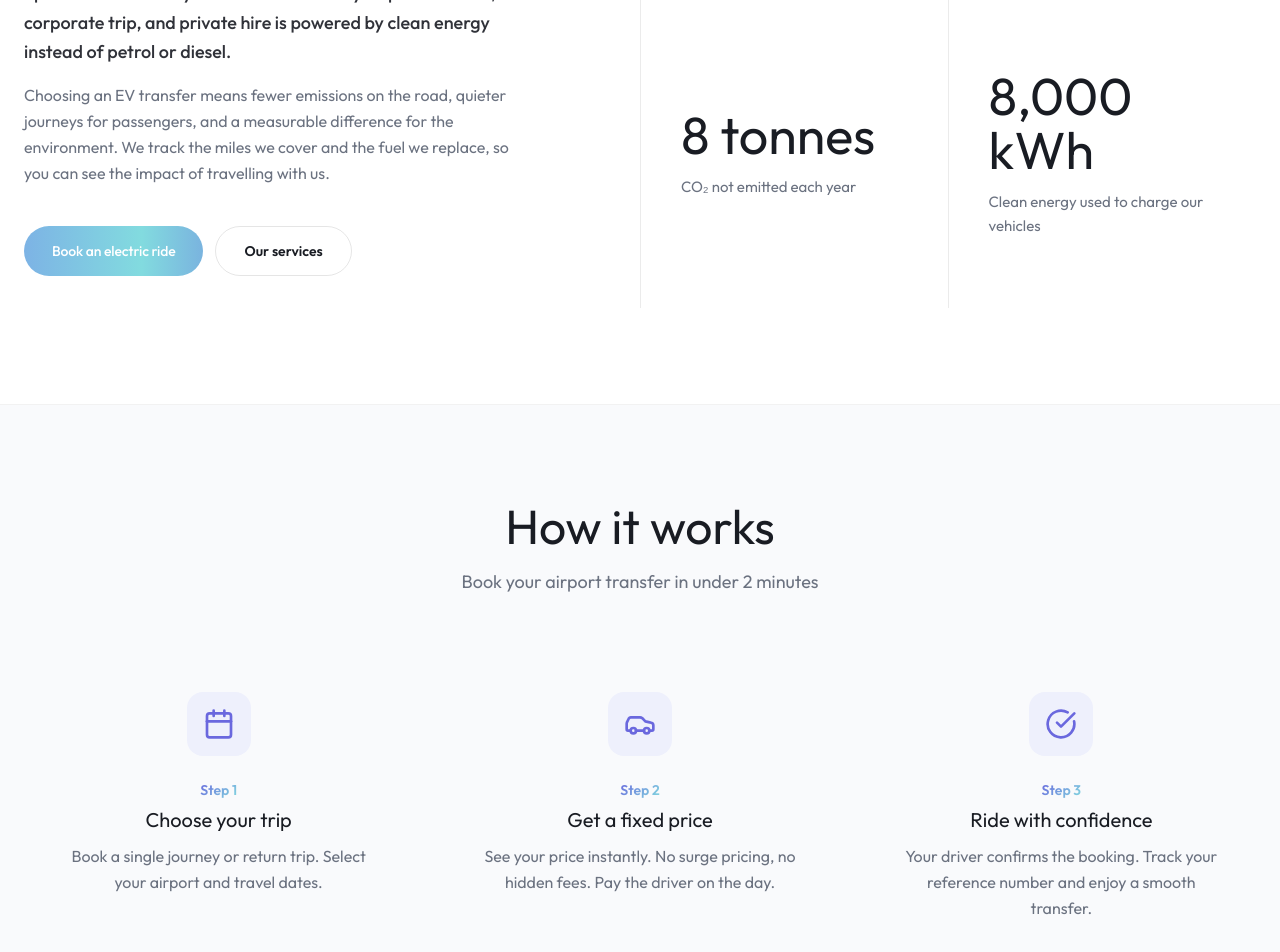
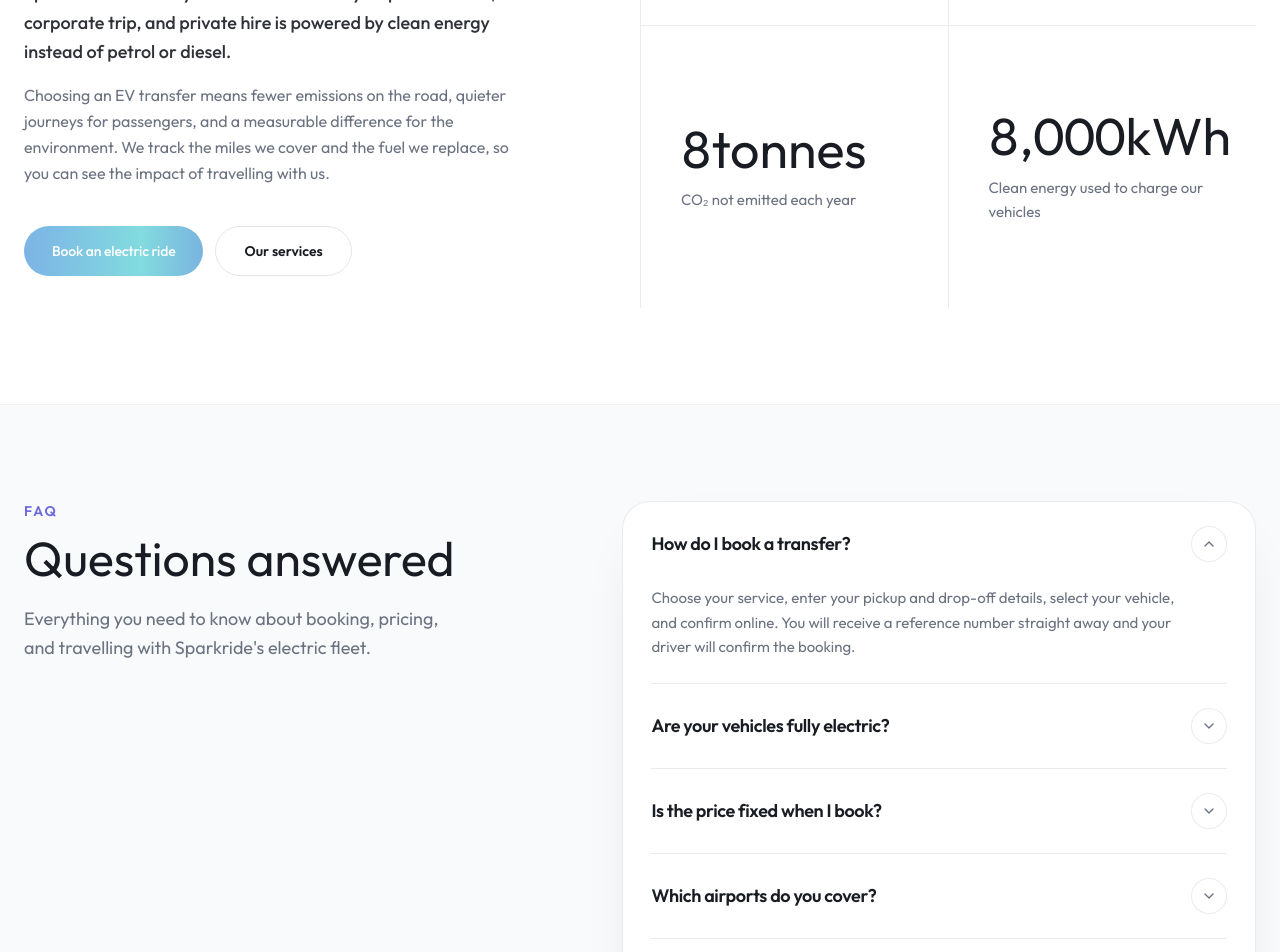
Before and after one commit to CHWEB7/Sparkride, a Next.js app: page / in a window 1280 px wide. Shown: the part 2140-3092 px from the top of the page. Built offline with nearby package versions, Linux system fonts and the light colour scheme.

Commit message:
Polish stats animation, add FAQ section, and footer logo

```diff
--- a/src/app/page.tsx
+++ b/src/app/page.tsx
@@ -2,7 +2,7 @@ import { Header } from "@/components/Header";
 import { Hero } from "@/components/Hero";
 import { ServicesSection } from "@/components/ServicesSection";
 import { SustainableTravelSection } from "@/components/SustainableTravelSection";
-import { HowItWorks } from "@/components/HowItWorks";
+import { FaqSection } from "@/components/FaqSection";
 import { Footer } from "@/components/Footer";
 
 export default function HomePage() {
@@ -13,7 +13,7 @@ export default function HomePage() {
         <Hero />
         <ServicesSection />
         <SustainableTravelSection />
-        <HowItWorks />
+        <FaqSection />
       </main>
       <Footer />
     </>
--- /dev/null
+++ b/src/components/FaqSection.tsx
@@ -0,0 +1,130 @@
+"use client";
+
+import { useState } from "react";
+import { ChevronDown } from "lucide-react";
+import { AnimatePresence, motion, useReducedMotion } from "framer-motion";
+import { SiteContainer } from "@/components/SiteContainer";
+
+const FAQS = [
+  {
+    question: "How do I book a transfer?",
+    answer:
+      "Choose your service, enter your pickup and drop-off details, select your vehicle, and confirm online. You will receive a reference number straight away and your driver will confirm the booking.",
+  },
+  {
+    question: "Are your vehicles fully electric?",
+    answer:
+      "Yes. Sparkride operates a fully electric fleet. Every journey is powered by clean energy, helping reduce emissions and fuel use compared with a conventional private hire.",
+  },
+  {
+    question: "Is the price fixed when I book?",
+    answer:
+      "Yes. The price you see at checkout is the price you pay — no surge pricing and no hidden fees. Payment is made to your driver on the day of travel.",
+  },
+  {
+    question: "Which airports do you cover?",
+    answer:
+      "We cover major UK airports including Leeds Bradford, Manchester, Heathrow, Gatwick, Birmingham, Liverpool, Newcastle, and more. Airport transfers can be booked as single or return journeys.",
+  },
+  {
+    question: "What if my flight is delayed?",
+    answer:
+      "Include your flight number when booking so we can monitor arrival times. For airport pickups we adjust collection accordingly — just contact us if your plans change.",
+  },
+  {
+    question: "Do you offer corporate and private hire?",
+    answer:
+      "Yes. Beyond airport transfers we provide corporate travel, private hire, ferry port transfers, and theme park journeys. All services use the same professional drivers and electric vehicles.",
+  },
+] as const;
+
+function FaqItem({
+  question,
+  answer,
+  isOpen,
+  onToggle,
+}: {
+  question: string;
+  answer: string;
+  isOpen: boolean;
+  onToggle: () => void;
+}) {
+  const reduceMotion = useReducedMotion();
+
+  return (
+    <div className="border-b border-black/8 dark:border-white/10 last:border-b-0">
+      <button
+        type="button"
+        onClick={onToggle}
+        aria-expanded={isOpen}
+        className="flex w-full items-center justify-between gap-4 py-5 sm:py-6 text-left group"
+      >
+        <span className="text-base sm:text-lg font-semibold tracking-[-0.02em] text-dark dark:text-white group-hover:text-brand dark:group-hover:text-brand-end transition-colors">
+          {question}
+        </span>
+        <span
+          className={`flex h-9 w-9 shrink-0 items-center justify-center rounded-full border border-black/8 dark:border-white/12 bg-white dark:bg-dark-elevated transition-transform duration-300 ${
+            isOpen ? "rotate-180" : ""
+          }`}
+        >
+          <ChevronDown className="h-4 w-4 text-muted" strokeWidth={2} />
+        </span>
+      </button>
+
+      <AnimatePresence initial={false}>
+        {isOpen && (
+          <motion.div
+            initial={reduceMotion ? false : { height: 0, opacity: 0 }}
+            animate={{ height: "auto", opacity: 1 }}
+            exit={{ height: 0, opacity: 0 }}
+            transition={{ duration: 0.28, ease: [0.22, 1, 0.36, 1] }}
+            className="overflow-hidden"
+          >
+            <p className="pb-5 sm:pb-6 pr-12 text-sm sm:text-[15px] leading-relaxed text-muted">
+              {answer}
+            </p>
+          </motion.div>
+        )}
+      </AnimatePresence>
+    </div>
+  );
+}
+
+export function FaqSection() {
+  const [openIndex, setOpenIndex] = useState<number | null>(0);
+
+  return (
+    <section id="how-it-works" className="py-20 sm:py-24 bg-app-bg dark:bg-dark">
+      <SiteContainer>
+        <div className="grid lg:grid-cols-[minmax(0,0.9fr)_minmax(0,1.1fr)] gap-12 lg:gap-16 xl:gap-20 items-start">
+          <div className="lg:sticky lg:top-28">
+            <p className="text-sm font-semibold uppercase tracking-[0.14em] text-brand">
+              FAQ
+            </p>
+            <h2 className="font-display mt-3 text-4xl sm:text-5xl dark:text-white leading-[1.05]">
+              Questions answered
+            </h2>
+            <p className="mt-5 text-lg text-muted leading-relaxed max-w-md">
+              Everything you need to know about booking, pricing, and travelling
+              with Sparkride&apos;s electric fleet.
+            </p>
+          </div>
+
+          <div className="rounded-[28px] border border-black/8 dark:border-white/10 bg-white dark:bg-dark-elevated px-5 sm:px-7 shadow-[0_24px_60px_-32px_rgba(25,28,35,0.18)]">
+            {FAQS.map((item, index) => (
+              <FaqItem
+                key={item.question}
+                question={item.question}
+                answer={item.answer}
+                isOpen={openIndex === index}
+                onToggle={() =>
+                  setOpenIndex((current) => (current === index ? null : index))
+                }
+              />
+            ))}
+          </div>
+        </div>
+      </SiteContainer>
+    </section>
+  );
+}
--- a/src/components/Footer.tsx
+++ b/src/components/Footer.tsx
@@ -1,5 +1,6 @@
 import Link from "next/link";
 import { SiteContainer } from "./SiteContainer";
+import { Logo } from "./Logo";
 
 export function Footer() {
   return (
@@ -7,7 +8,7 @@ export function Footer() {
       <SiteContainer>
         <div className="grid md:grid-cols-3 gap-12">
           <div>
-            <h3 className="text-white text-xl font-bold mb-4">Sparkride</h3>
+            <Logo size="md" light href="/" className="mb-5" />
             <p className="text-sm leading-relaxed">
               Professional private hire airport transfers based in Castleford,
               West Yorkshire. Serving customers across the UK.
@@ -21,6 +22,7 @@ export function Footer() {
               <li><Link href="/my-bookings" className="hover:text-brand-end transition-colors">My bookings</Link></li>
               <li><Link href="/download" className="hover:text-brand-end transition-colors">Download Android app</Link></li>
               <li><Link href="/#sustainability" className="hover:text-brand-end transition-colors">Sustainable travel</Link></li>
+              <li><Link href="/#how-it-works" className="hover:text-brand-end transition-colors">FAQ</Link></li>
               <li><Link href="/driver/login" className="hover:text-brand-end transition-colors">Driver portal</Link></li>
             </ul>
           </div>
--- a/src/components/HowItWorks.tsx
+++ /dev/null
@@ -1,49 +0,0 @@
-import { Calendar, Car, CheckCircle } from "lucide-react";
-
-const STEPS = [
-  {
-    icon: Calendar,
-    title: "Choose your trip",
-    desc: "Book a single journey or return trip. Select your airport and travel dates.",
-  },
-  {
-    icon: Car,
-    title: "Get a fixed price",
-    desc: "See your price instantly. No surge pricing, no hidden fees. Pay the driver on the day.",
-  },
-  {
-    icon: CheckCircle,
-    title: "Ride with confidence",
-    desc: "Your driver confirms the booking. Track your reference number and enjoy a smooth transfer.",
-  },
-];
-
-export function HowItWorks() {
-  return (
-    <section id="how-it-works" className="py-24 bg-app-bg dark:bg-dark">
-      <div className="max-w-7xl mx-auto px-4 sm:px-6">
-        <div className="text-center max-w-2xl mx-auto mb-16">
-          <h2 className="font-display text-4xl sm:text-5xl dark:text-white">How it works</h2>
-          <p className="mt-4 text-lg text-muted">
-            Book your airport transfer in under 2 minutes
-          </p>
-        </div>
-
-        <div className="grid md:grid-cols-3 gap-8">
-          {STEPS.map((step, i) => (
-            <div key={step.title} className="relative text-center p-8">
-              <div className="w-16 h-16 rounded-2xl bg-brand-light dark:bg-brand/10 flex items-center justify-center mx-auto">
-                <step.icon className="w-8 h-8 text-brand" />
-              </div>
-              <span className="inline-block mt-6 text-sm font-bold text-brand-gradient">
-                Step {i + 1}
-              </span>
-              <h3 className="mt-2 text-xl font-bold dark:text-white">{step.title}</h3>
-              <p className="mt-3 text-muted leading-relaxed">{step.desc}</p>
-            </div>
-          ))}
-        </div>
-      </div>
-    </section>
-  );
-}
--- a/src/components/RollingStat.tsx
+++ b/src/components/RollingStat.tsx
@@ -1,16 +1,16 @@
 "use client";
 
 import { useEffect, useRef, useState } from "react";
-import { motion, useInView, useReducedMotion } from "framer-motion";
+import { useInView, useReducedMotion } from "framer-motion";
 
 function formatNumber(value: number): string {
-  return Math.round(value).toLocaleString("en-GB");
+  return value.toLocaleString("en-GB");
 }
 
 type RollingStatProps = {
   value: number;
   label: string;
-  suffix?: string;
+  unit?: string;
   delay?: number;
   className?: string;
 };
@@ -18,68 +18,80 @@ type RollingStatProps = {
 export function RollingStat({
   value,
   label,
-  suffix = "",
+  unit,
   delay = 0,
   className = "",
 }: RollingStatProps) {
   const ref = useRef<HTMLDivElement>(null);
-  const isInView = useInView(ref, { once: true, margin: "-10% 0px" });
+  const isInView = useInView(ref, { once: true, amount: 0.35 });
   const reduceMotion = useReducedMotion();
   const [display, setDisplay] = useState(reduceMotion ? value : 0);
+  const [revealed, setRevealed] = useState(reduceMotion ?? false);
+
+  const finalText = `${formatNumber(value)}${unit ? ` ${unit}` : ""}`;
 
   useEffect(() => {
     if (!isInView) return;
 
+    const revealTimer = window.setTimeout(() => setRevealed(true), delay);
+
     if (reduceMotion) {
       setDisplay(value);
-      return;
+      return () => window.clearTimeout(revealTimer);
     }
 
-    const duration = 2000;
+    const duration = 1400;
+    const startAt = performance.now() + delay;
     let frame = 0;
-    let startTime: number | null = null;
+    let lastValue = -1;
 
-    const animate = (timestamp: number) => {
-      if (startTime === null) startTime = timestamp;
-      const elapsed = timestamp - startTime - delay;
-
-      if (elapsed < 0) {
-        frame = requestAnimationFrame(animate);
+    const tick = (now: number) => {
+      if (now < startAt) {
+        frame = requestAnimationFrame(tick);
         return;
       }
 
-      const progress = Math.min(elapsed / duration, 1);
-      const eased = 1 - Math.pow(1 - progress, 3);
-      setDisplay(value * eased);
+      const progress = Math.min((now - startAt) / duration, 1);
+      const eased = 1 - Math.pow(1 - progress, 4);
+      const next = Math.round(value * eased);
+
+      if (next !== lastValue) {
+        lastValue = next;
+        setDisplay(next);
+      }
 
       if (progress < 1) {
-        frame = requestAnimationFrame(animate);
+        frame = requestAnimationFrame(tick);
+      } else {
+        setDisplay(value);
       }
     };
 
-    frame = requestAnimationFrame(animate);
-    return () => cancelAnimationFrame(frame);
+    frame = requestAnimationFrame(tick);
+
+    return () => {
+      window.clearTimeout(revealTimer);
+      cancelAnimationFrame(frame);
+    };
   }, [isInView, value, delay, reduceMotion]);
 
   return (
-    <motion.div
+    <div
       ref={ref}
-      initial={reduceMotion ? false : { opacity: 0, y: 28 }}
-      animate={isInView ? { opacity: 1, y: 0 } : undefined}
-      transition={{
-        duration: 0.65,
-        delay: delay / 1000,
-        ease: [0.22, 1, 0.36, 1],
-      }}
-      className={`flex flex-col justify-center px-6 py-10 sm:px-8 sm:py-12 lg:px-10 lg:py-14 ${className}`}
+      className={`flex flex-col justify-center px-6 py-10 sm:px-8 sm:py-12 lg:px-10 lg:py-14 transition-opacity duration-700 ease-out ${
+        revealed ? "opacity-100" : "opacity-0"
+      } ${className}`}
     >
-      <p className="font-display text-4xl sm:text-5xl lg:text-[3.25rem] font-semibold tracking-[-0.03em] text-dark dark:text-white leading-none">
+      <p
+        className="font-display text-4xl sm:text-5xl lg:text-[3.25rem] font-semibold tracking-[-0.03em] text-dark dark:text-white leading-none whitespace-nowrap tabular-nums"
+        aria-label={finalText}
+      >
         {formatNumber(display)}
-        {suffix}
+        {unit ? <span>{unit}</span> : null}
       </p>
       <p className="mt-3 text-sm sm:text-[15px] text-muted leading-relaxed max-w-[14rem]">
         {label}
       </p>
-    </motion.div>
+    </div>
   );
 }
--- a/src/components/SustainableTravelSection.tsx
+++ b/src/components/SustainableTravelSection.tsx
@@ -4,32 +4,35 @@ import { SiteContainer } from "@/components/SiteContainer";
 import { AnimatedGradientButton } from "@/components/AnimatedGradientButton";
 import { RollingStat } from "@/components/RollingStat";
 
-const STATS = [
+const STATS: {
+  value: number;
+  unit?: string;
+  label: string;
+  delay: number;
+}[] = [
   {
     value: 30000,
-    suffix: "",
     label: "Miles covered each year",
     delay: 0,
   },
   {
     value: 4000,
-    suffix: "",
     label: "Litres of fuel saved per year",
-    delay: 120,
+    delay: 100,
   },
   {
     value: 8,
-    suffix: " tonnes",
+    unit: "tonnes",
     label: "CO₂ not emitted each year",
-    delay: 240,
+    delay: 200,
   },
   {
     value: 8000,
-    suffix: " kWh",
+    unit: "kWh",
     label: "Clean energy used to charge our vehicles",
-    delay: 360,
+    delay: 300,
   },
-] as const;
+];
 
 export function SustainableTravelSection() {
   return (
@@ -79,7 +82,7 @@ export function SustainableTravelSection() {
                 <RollingStat
                   key={stat.label}
                   value={stat.value}
-                  suffix={stat.suffix}
+                  unit={stat.unit}
                   label={stat.label}
                   delay={stat.delay}
                   className={[
```
